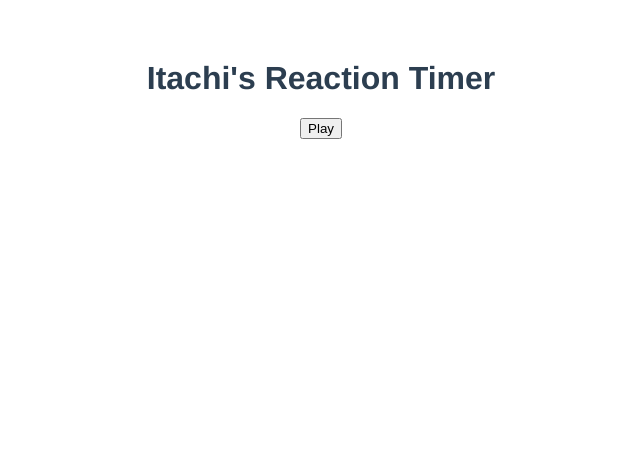
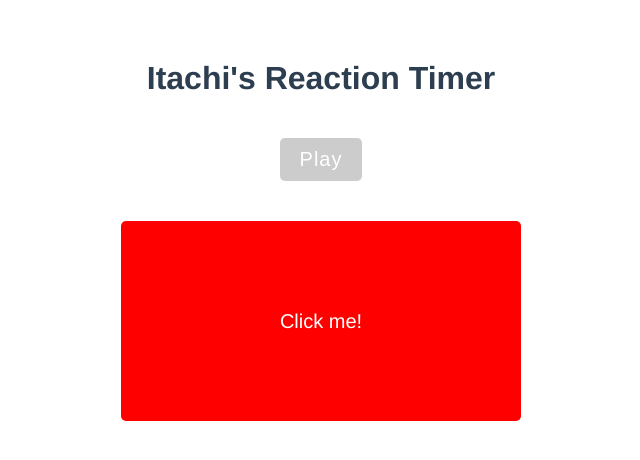
Before and after one commit to Temitayo-spec/Learning-Vue, a Vue app: page / in a window 1280 px wide. Both pictures are taken after a click on the button "Play". Shown: the top 460 px of the page, without its empty margins (319-959 px from the left). Built offline with nearby package versions, Linux system fonts and the light colour scheme.

Commit message:
feat: done with Reaction Timer game

```diff
--- a/src/App.vue
+++ b/src/App.vue
@@ -1,30 +1,38 @@
 <template>
   <h1>Itachi's Reaction Timer</h1>
   <button @click="start" :disabled="isPlaying === true">Play</button>
-  <Block v-if="isPlaying" :delay="delay" />
+  <Block v-if="isPlaying" :delay="delay" @reactionTime="endGame" />
+  <Results v-if="showResults" :score="score" />
 </template>
 
 <script>
 import Block from './components/Block.vue';
+import Results from './components/Results.vue';
 
 export default {
   name: 'App',
   components: {
     Block,
+    Results,
   },
   data() {
     return {
       isPlaying: false,
-      delay: 0,
+      delay: null,
+      score: 0,
+      showResults: false,
     };
   },
   methods: {
     start() {
       this.isPlaying = true;
       this.delay = 2000 + Math.random() * 5000;
-      setTimeout(() => {
-        this.isPlaying = false;
-      }, this.delay);
+      this.showResults = false;
+    },
+    endGame(reactionTime) {
+      this.isPlaying = false;
+      this.score = reactionTime;
+      this.showResults = true;
     },
   },
 };
@@ -39,4 +47,26 @@ export default {
   color: #2c3e50;
   margin-top: 60px;
 }
+
+button {
+  background: #0faf87;
+  color: #fff;
+  border: none;
+  padding: 10px 20px;
+  border-radius: 5px;
+  cursor: pointer;
+  transition: all 0.2s ease-in-out;
+  font-size: 20px;
+  letter-spacing: 1px;
+  margin: 20px 0;
+}
+
+button:hover {
+  background: #0c8c6e;
+}
+
+button:disabled {
+  background: #ccc;
+  cursor: not-allowed;
+}
 </style>
--- a/src/components/Block.vue
+++ b/src/components/Block.vue
@@ -1,15 +1,38 @@
 <template>
-  <div class="block" :class="{ active: isPlaying }">Click me!</div>
+  <div class="block" v-if="showBlock"
+    @click="stopTimer"
+    :class="{ active: showBlock }"
+  >Click me!</div>
 </template>
 
 <script>
 export default {
   // eslint-disable-next-line vue/multi-word-component-names
   name: 'Block',
-  props: {
-    delay: {
-      type: Number,
-      required: true,
+  props: ['delay'],
+  data() {
+    return {
+      showBlock: false,
+      timer: null,
+      reactionTime: 0,
+    };
+  },
+  mounted() {
+    setTimeout(() => {
+      this.showBlock = true;
+      this.startTimer();
+    }, this.delay);
+  },
+  methods: {
+    startTimer () {
+      this.timer = setInterval(() => {
+        this.reactionTime += 10;
+      }, 10);
+    },
+    stopTimer () {
+      clearInterval(this.timer);
+      this.$emit('reactionTime', this.reactionTime);
+      this.showBlock = false;
     },
   },
 };
@@ -17,8 +40,8 @@ export default {
 
 <style>
 .block {
-  width: 100px;
-  height: 100px;
+  width: 400px;
+  height: 200px;
   background-color: #ccc;
   margin: 0 auto;
   margin-top: 20px;
--- a/src/components/Results.vue
+++ b/src/components/Results.vue
@@ -0,0 +1,41 @@
+<template>
+  <p>Reaction time - {{ score }} ms</p>
+  <p class="rank">
+    {{ rank }}
+  </p>
+</template>
+
+<script>
+export default {
+  // eslint-disable-next-line vue/multi-word-component-names
+  name: 'Results',
+  props: ['score'],
+  data() {
+    return {
+      rank: null,
+    };
+  },
+  mounted() {
+    if (this.score < 250) {
+      this.rank = 'Ninja Fingers';
+    } else if (this.score < 400) {
+      this.rank = 'Rapid Reflexes';
+    } else {
+      this.rank = 'Slowpoke';
+    }
+  },
+};
+</script>
+
+<style>
+p {
+  font-size: 20px;
+  margin: 20px 0;
+  color: #0faf87;
+}
+.rank {
+  font-size: 20px;
+  font-weight: bold;
+  color: #ccc;
+}
+</style>
```
